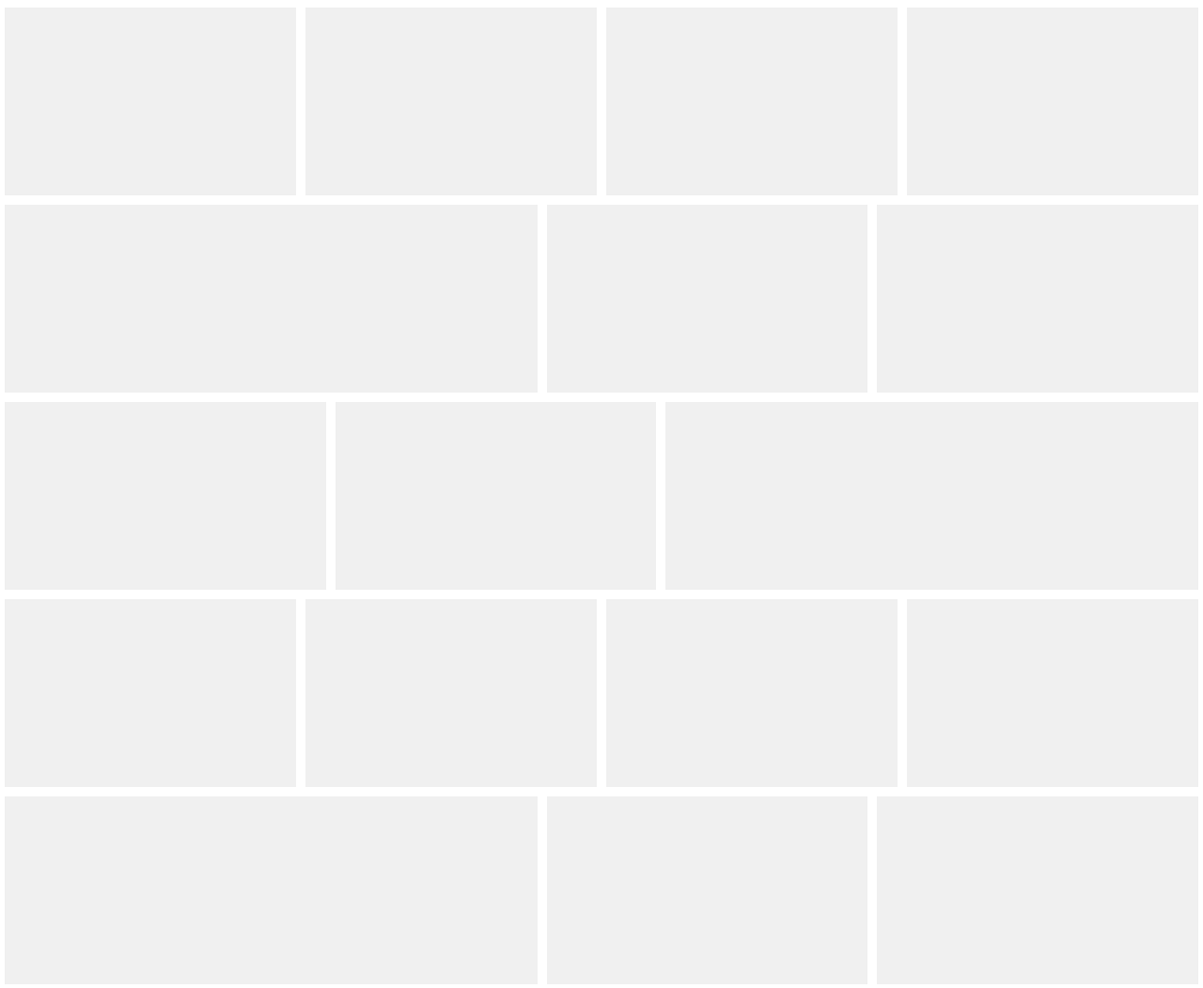
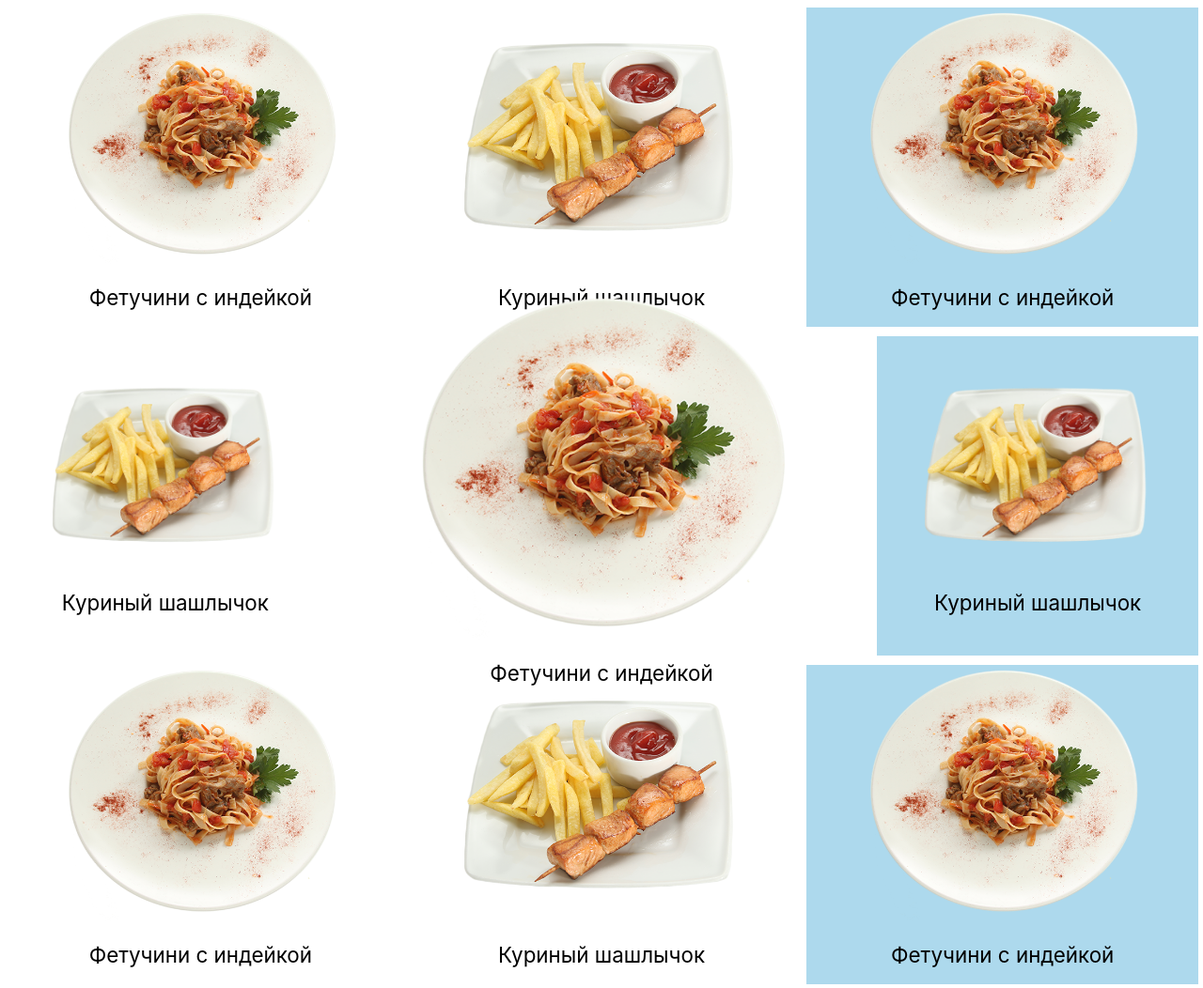
Before and after one commit to aporpa/Orionsky, a plain HTML site: page menu.html in a window 1280 px wide. Shown: the part 134-1186 px from the top of the page at 94% size. Drawn offline with Linux system fonts and the light colour scheme.

Commit message:
the actual menu adjs

```diff
--- a/main.css
+++ b/main.css
@@ -449,7 +449,7 @@ p.center-text {
     -moz-osx-font-smoothing: grayscale;
     position: relative;
     /*background: rgb(240,240,240);*/
-    background: rgb(242, 242, 242);
+    /*background: rgb(242, 242, 242);*/
     -webkit-transition-property: color;
     transition-property: color;
     -webkit-transition-duration: 0.23s;
@@ -577,10 +577,10 @@ p.center-text {
 }
 
 .the-actual-menu > div {
-    height: 200px;
-    width: 30%;
+    max-height: 340px;
+    min-width: 25%;
     margin: 5px;
-    background: rgb(240,240,240);
+    /*background: rgb(240,240,240);*/
     flex: 1 1 300px;
 }
 
@@ -588,3 +588,22 @@ p.center-text {
     flex: 4 1 400px;
     width: 40%;
 }
+
+.the-actual-menu > div:nth-child(3n) {
+    background: rgb(173, 217, 237);
+}
+
+.the-actual-menu > div {
+    display: -webkit-flex;
+    display: -moz-flex;
+    display: -ms-flex;
+    display: -o-flex;
+    display: flex;
+    flex-flow: column;
+    align-items: center;
+    justify-content: center;
+}
+
+.the-actual-menu p {
+    font-size: 1.4rem;
+}
--- a/menu.html
+++ b/menu.html
@@ -35,32 +35,48 @@
 <hr><br>
 
 <div class="the-actual-menu">
-	<div class="item1"></div>
-	<div class="item2"></div>
-	<div class="item3"></div>
-	<div class="item4"></div>
-	<div class="item5"></div>
-	<div class="item6"></div>
-	<div class="item7"></div>
-	<div class="item8"></div>
-	<div class="item9"></div>
-	<div class="item10"></div>
-	<div class="item11"></div>
-	<div class="item12"></div>
-	<div class="item13"></div>
-	<div class="item14"></div>
-	<div class="item15"></div>
-	<div class="item16"></div>
-	<div class="item17"></div>
-	<div class="item18"></div>
-	<div class="item19"></div>
-	<div class="item20"></div>
-	<div class="item21"></div>
-	<div class="item22"></div>
-	<div class="item23"></div>
-	<div class="item24"></div>
-	<div class="item25"></div>
+    <div class="item1 hvr-shutter-out-horizontal-blue">
+        <img src="1.png" alt=""> <p>Фетучини с индейкой</p>
+    </div>
+    <div class="item2 hvr-shutter-out-horizontal-blue">
+        <img src="3.png" alt=""> <p>Куриный шашлычок</p>
+    </div>
+    <div class="item3 hvr-shutter-out-horizontal-blue">
+    	<img src="1.png" alt=""> <p>Фетучини с индейкой</p>
+    </div>
+	<div class="item4 hvr-shutter-out-horizontal-blue">
+		<img src="3.png" alt=""> <p>Куриный шашлычок</p>
+	</div>
+	<div class="item5 hvr-shutter-out-horizontal-blue">
+		<img src="1.png" alt=""> <p>Фетучини с индейкой</p>
+	</div>
+	<div class="item6 hvr-shutter-out-horizontal-blue">
+		<img src="3.png" alt=""> <p>Куриный шашлычок</p>
+	</div>
+	<div class="item7 hvr-shutter-out-horizontal-blue">
+		<img src="1.png" alt=""> <p>Фетучини с индейкой</p>
+	</div>
+	<div class="item8 hvr-shutter-out-horizontal-blue">
+		<img src="3.png" alt=""> <p>Куриный шашлычок</p>
+	</div>
+	<div class="item9 hvr-shutter-out-horizontal-blue">
+		<img src="1.png" alt=""> <p>Фетучини с индейкой</p>
+	</div>
+	<div class="item10 hvr-shutter-out-horizontal-blue">
+		<img src="3.png" alt=""> <p>Куриный шашлычок</p>
+	</div>
+	<div class="item11 hvr-shutter-out-horizontal-blue">
+		<img src="1.png" alt=""> <p>Фетучини с индейкой</p>
+	</div>
+	<div class="item12 hvr-shutter-out-horizontal-blue">
+		<img src="3.png" alt=""> <p>Куриный шашлычок</p>
+	</div>
+	<div class="item13 hvr-shutter-out-horizontal-blue">
+		<img src="1.png" alt=""> <p>Фетучини с индейкой</p>
+	</div>
+
 </div>
+
 
 
 
```
Also changed, not shown: 1.png (added), 3.png (added).
